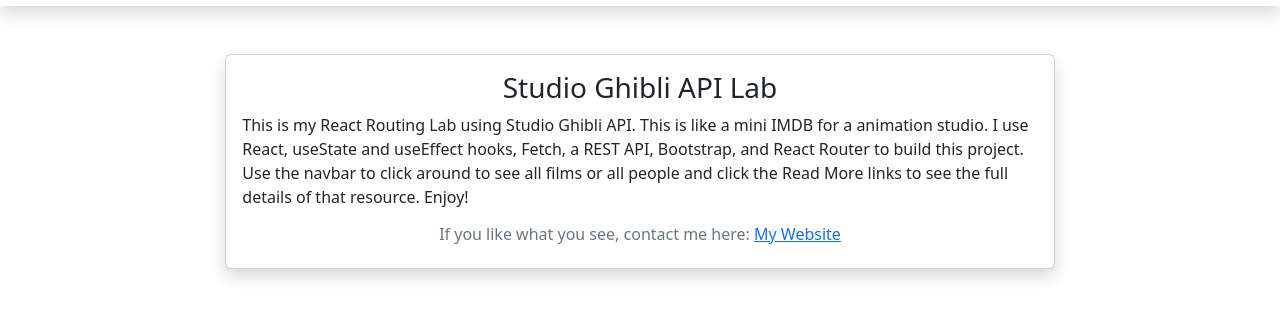
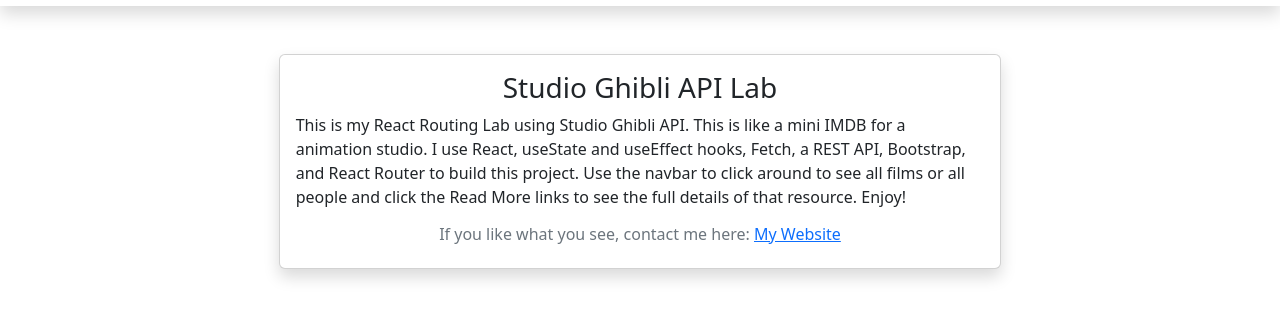
Before and after one commit to cmendi/reacting-to-routing-lab, a React (Create React App) app: page / in a window 1280 px wide. Shown: the part 219-538 px from the top of the page. Built offline with nearby package versions, Linux system fonts and the light colour scheme.

Commit message:
fixed colum size

```diff
--- a/src/pages/Home.jsx
+++ b/src/pages/Home.jsx
@@ -3,7 +3,7 @@
 const Home = () => {
 	return (
 		<>
-			<div className="container col-md-8 mt-5">
+			<div className="container col-xxl-6 col-7  mt-5">
 				<div className="card shadow mb-5">
 					<div className="card-body">
 						<h3 className="card-title text-center">Studio Ghibli API Lab</h3>
```
